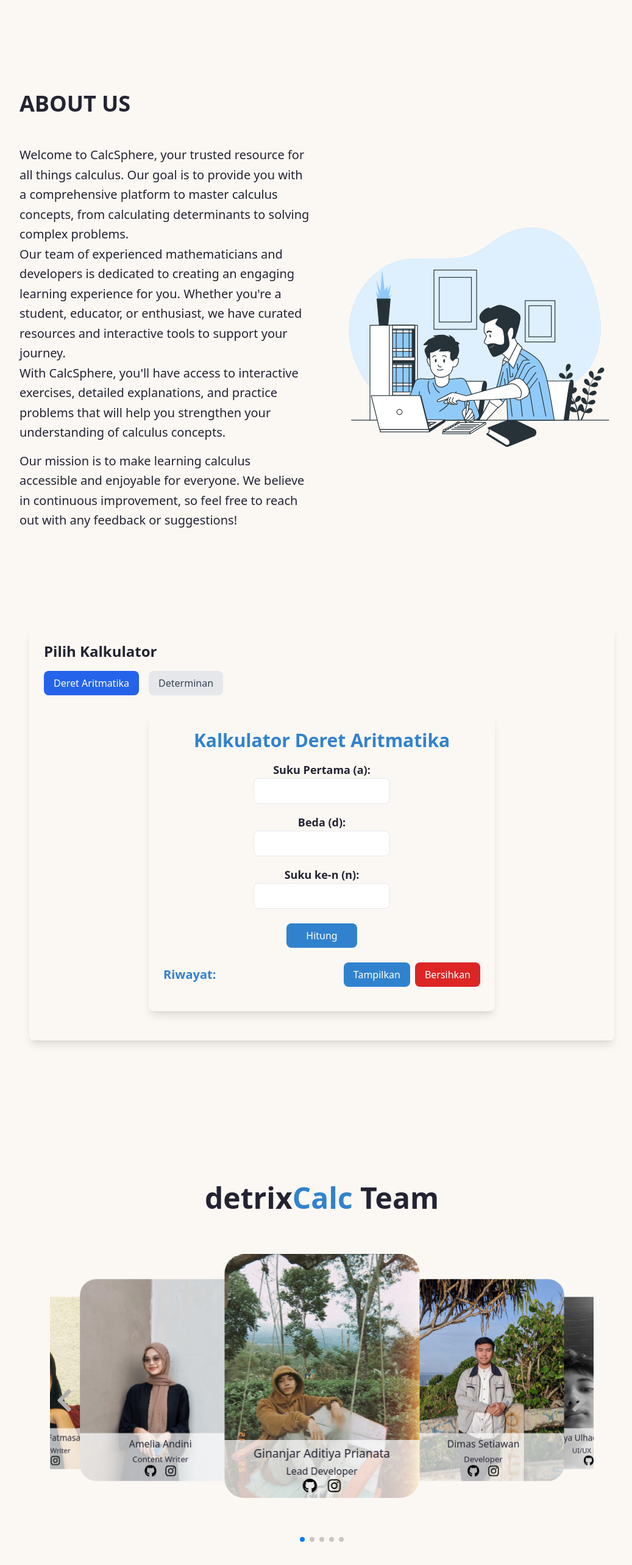
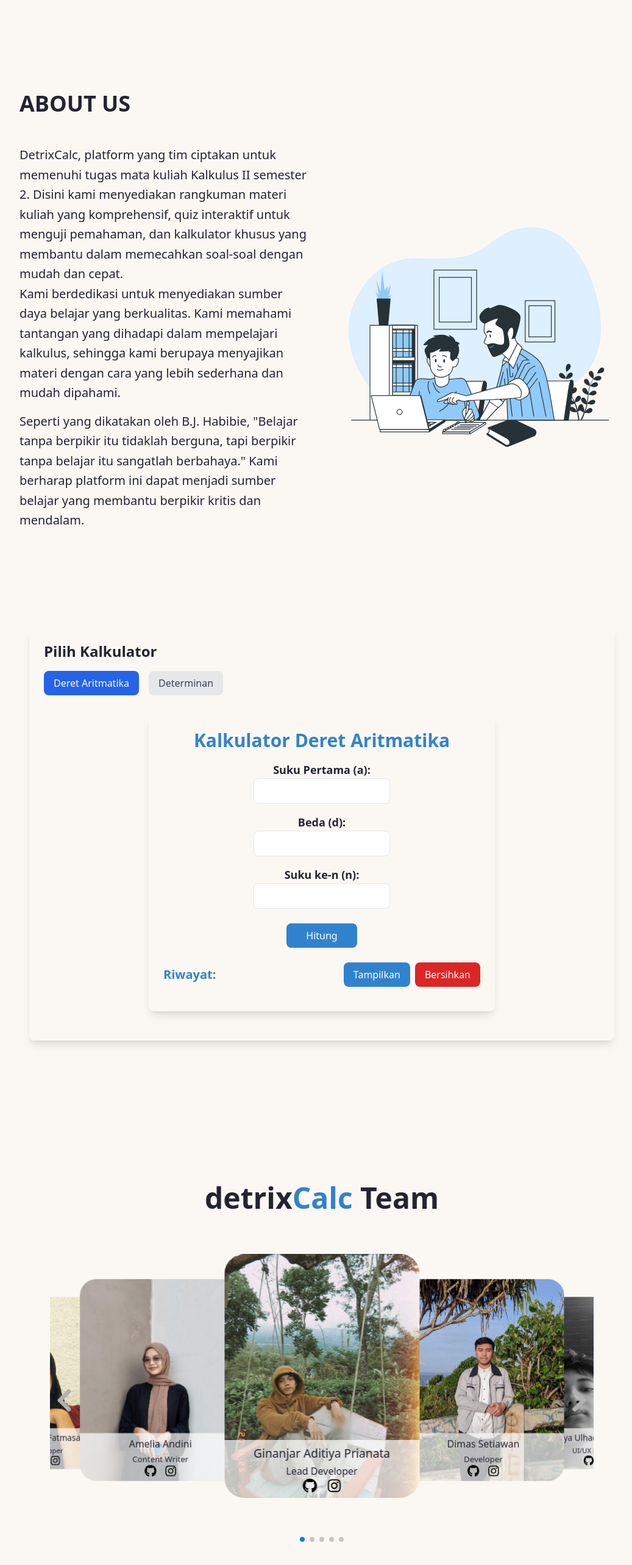
Before and after one commit to kudith/calculus2_project, a Next.js app: page / in a window 1280 px wide. Shown: the part 794-3360 px from the top of the page at 61% size, without its empty margins (112-1149 px from the left). Built offline with nearby package versions, Linux system fonts and the light colour scheme.

Commit message:
update about us

```diff
--- a/app/sections/about/index.jsx
+++ b/app/sections/about/index.jsx
@@ -53,26 +53,13 @@
             }}
           >
             <p>
-              Welcome to CalcSphere, your trusted resource for all things
-              calculus. Our goal is to provide you with a comprehensive platform
-              to master calculus concepts, from calculating determinants to
-              solving complex problems.
+              DetrixCalc, platform yang tim ciptakan untuk memenuhi tugas mata kuliah Kalkulus II semester 2. Disini kami menyediakan rangkuman materi kuliah yang komprehensif, quiz interaktif untuk menguji pemahaman, dan kalkulator khusus yang membantu dalam memecahkan soal-soal dengan mudah dan cepat.
             </p>
             <p>
-              Our team of experienced mathematicians and developers is dedicated
-              to creating an engaging learning experience for you. Whether
-              you're a student, educator, or enthusiast, we have curated
-              resources and interactive tools to support your journey.
-            </p>
-            <p>
-              With CalcSphere, you'll have access to interactive exercises,
-              detailed explanations, and practice problems that will help you
-              strengthen your understanding of calculus concepts.
+              Kami berdedikasi untuk menyediakan sumber daya belajar yang berkualitas. Kami memahami tantangan yang dihadapi dalam mempelajari kalkulus, sehingga kami berupaya menyajikan materi dengan cara yang lebih sederhana dan mudah dipahami.
             </p>
             <p className="my-3.5">
-              Our mission is to make learning calculus accessible and enjoyable
-              for everyone. We believe in continuous improvement, so feel free
-              to reach out with any feedback or suggestions!
+            Seperti yang dikatakan oleh B.J. Habibie, "Belajar tanpa berpikir itu tidaklah berguna, tapi berpikir tanpa belajar itu sangatlah berbahaya." Kami berharap platform ini dapat menjadi sumber belajar yang membantu berpikir kritis dan mendalam.
             </p>
           </motion.div>
 
--- a/app/sections/member/profile.jsx
+++ b/app/sections/member/profile.jsx
@@ -44,9 +44,9 @@
   {
     image: slide_image_4,
     name: "Sekar Ayu Fatmasari",
-    role: "Content Writer",
-    github: "https://github.com/sekaryu",
-    instagram: "https://instagram.com/sekaryu",
+    role: "Developer",
+    github: "https://github.com/strawberrieez",
+    instagram: "https://instagram.com/xyjnee_",
   },
   {
     image: slide_image_5,
```
Also changed, not shown: app/quiz_deret/data.js (renamed from app/quizder/data.js), app/quiz_deret/page.js (renamed from app/quizder/page.js), app/quiz_deret/quiz.css (renamed from app/quizder/quiz.css), app/quiz_deret/quiz.jsx (renamed from app/quizder/quiz.jsx), app/quiz_determinan/data.js (renamed from app/quizdet/data.js), app/quiz_determinan/page.js (renamed from app/quizdet/page.js), app/quiz_determinan/quiz.css (renamed from app/quizdet/quiz.css), app/quiz_determinan/quiz.jsx (renamed from app/quizdet/quiz.jsx).
